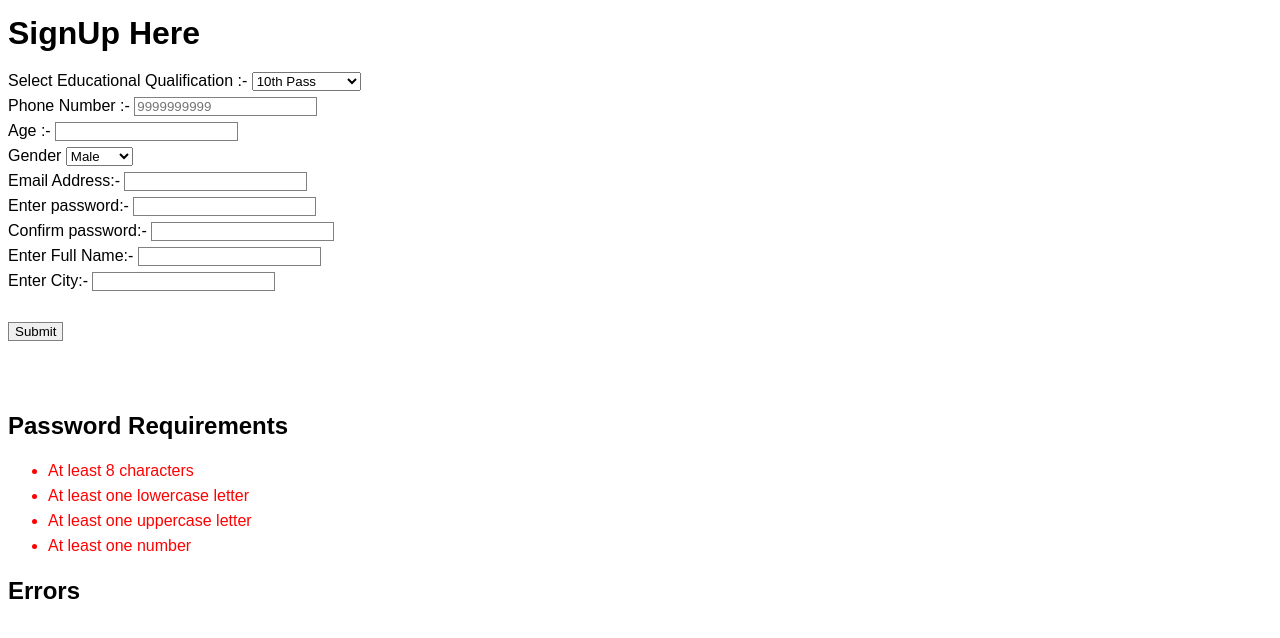
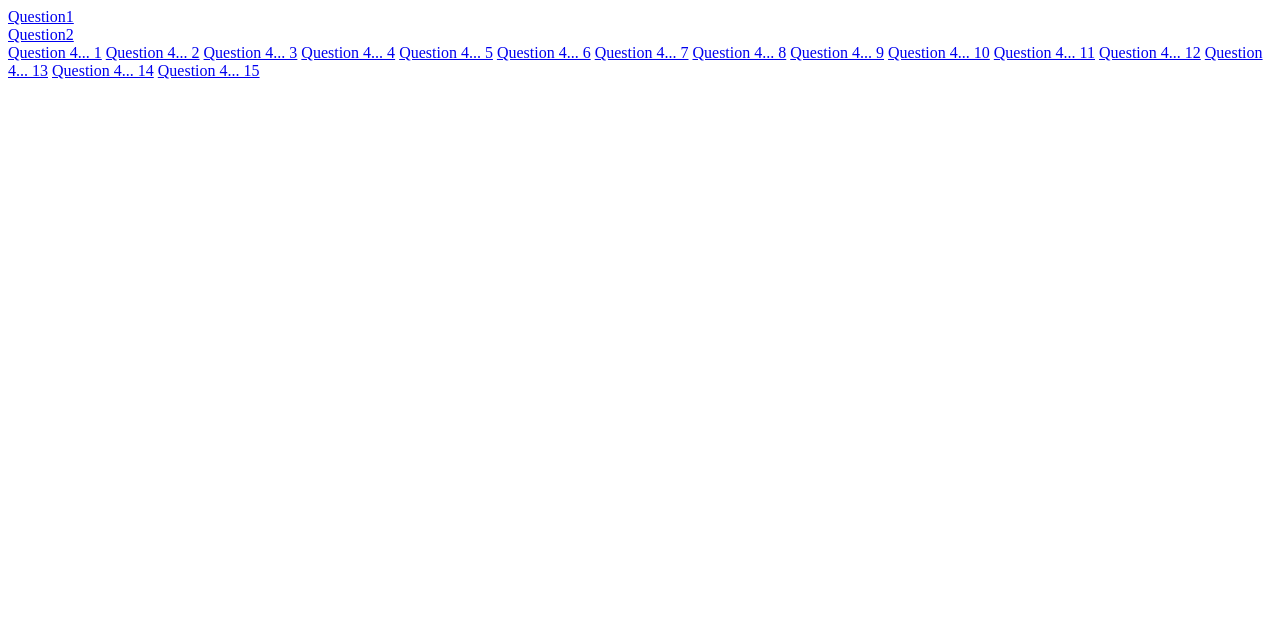
Before and after one commit to yhirani/JS-Assignment, a plain HTML site: page index.html in a window 1280 px wide. Drawn offline with Linux system fonts and the light colour scheme.

Commit message:
Update index

```diff
--- a/index.html
+++ b/index.html
@@ -2,93 +2,26 @@
 <html lang="en">
 <head>
     <meta charset="UTF-8">
-    <title>Question1</title>
-    <script src="index_script.js"></script>
-    <style>
-        body{
-            line-height: 25px;
-            font-family: sans-serif;
-        }
-
-        input{
-            border: 1px solid gray;
-        }
-
-        #passwordList li{
-            color: red;
-        }
-    </style>
+    <title>Index</title>
 </head>
 <body>
-    <h1>SignUp Here</h1>
-
-    <form onsubmit="return finalSubmit()">
-        <label class="labels" for="eduQual">Select Educational Qualification :- </label>
-        <select class = "forms" id="eduQual"required>
-            <option value="10th Pass">10th Pass</option>
-            <option value="12th Pass">12th Pass</option>
-            <option value="Graduate">Graduate</option>
-            <option value="Post-Graduate">Post-Graduate</option>
-            <option value="Doctorate">Doctorate</option>
-        </select>
-        <br>
-        <label class="labels" for="phoneNo">Phone Number :- </label>
-        <input class = "forms" type="tel" id="phoneNo" required title="Phone Number" placeholder="9999999999" onfocusout="javascript:checkPhoneNumber();">
-        <br>
-        <label class="labels" for="age">Age :- </label>
-        <input id="age" type="number" required>
-        <br>
-        <label class="labels" for="gender">Gender</label>
-        <select class = "forms" id="gender" required>
-            <option value="Male">Male</option>
-            <option value="Female">Female</option>
-            <option value="Other">Other</option>
-        </select>
-        <br>
-        <label class="labels" for="email">Email Address:- </label>
-        <input type="text" name="email" id="email" required onfocusout="javascript:checkEmail()">
-        <br>
-
-        <label class="labels" for="pass">Enter password:- </label>
-        <input type="password" name = "password1" id="pass" required onfocusout="javascript:checkPassword()">
-
-        <br>
-
-        <label class="labels" for="pass2">Confirm password:- </label>
-        <input type="password" name = "password2" id="pass2" required onfocusout="javascript:checkPassword2()">
-
-        <br>
-
-        <label class="labels" for="name">Enter Full Name:- </label>
-        <input type="text" id="name" required>
-
-        <br>
-
-        <label class="labels" for="city">Enter City:- </label>
-        <input type="text" id="city" required>
-        <br>
-        <br>
-        <input type="submit" value="Submit">
-    </form>
-    <br>
-    <br>
-
-    <div class="passwordDetails">
-        <h2>Password Requirements</h2>
-        <ul id="passwordList">
-            <li id="length">At least 8 characters</li>
-            <li id="lowerCase">At least one lowercase letter</li>
-            <li id="upperCase">At least one uppercase letter</li>
-            <li id="number">At least one number</li>
-        </ul>
-    </div>
-
-    <div id="errors">
-        <h2>Errors</h2>
-        <ul id="errorList">
-        </ul>
-    </div>
-
+    <a href="Question1.html">Question1</a> <br>
+    <a href="Question2.html">Question2</a> <br>
+    <a href="WebHammerAssignments/Assignment1.html">Question 4... 1</a>
+    <a href="WebHammerAssignments/Assignment2.html">Question 4... 2</a>
+    <a href="WebHammerAssignments/Assignment3.html">Question 4... 3</a>
+    <a href="WebHammerAssignments/Assignment4.html">Question 4... 4</a>
+    <a href="WebHammerAssignments/Assignment5.html">Question 4... 5</a>
+    <a href="WebHammerAssignments/Assignment6.html">Question 4... 6</a>
+    <a href="WebHammerAssignments/Assignment7.html">Question 4... 7</a>
+    <a href="WebHammerAssignments/Assignment8.html">Question 4... 8</a>
+    <a href="WebHammerAssignments/Assignment9.html">Question 4... 9</a>
+    <a href="WebHammerAssignments/Assignment10.html">Question 4... 10</a>
+    <a href="WebHammerAssignments/Assignment11.html">Question 4... 11</a>
+    <a href="WebHammerAssignments/Assignment12.html">Question 4... 12</a>
+    <a href="WebHammerAssignments/Assignment13.html">Question 4... 13</a>
+    <a href="WebHammerAssignments/Assignment14.html">Question 4... 14</a>
+    <a href="WebHammerAssignments/Assignment15.html">Question 4... 15</a>
 
 </body>
 </html>
```
Also changed, not shown: Question1.html (added, +94 -0 lines), Question3.html (added, +20 -0 lines), Question1.js (renamed from index_script.js), Question3.js (added).
